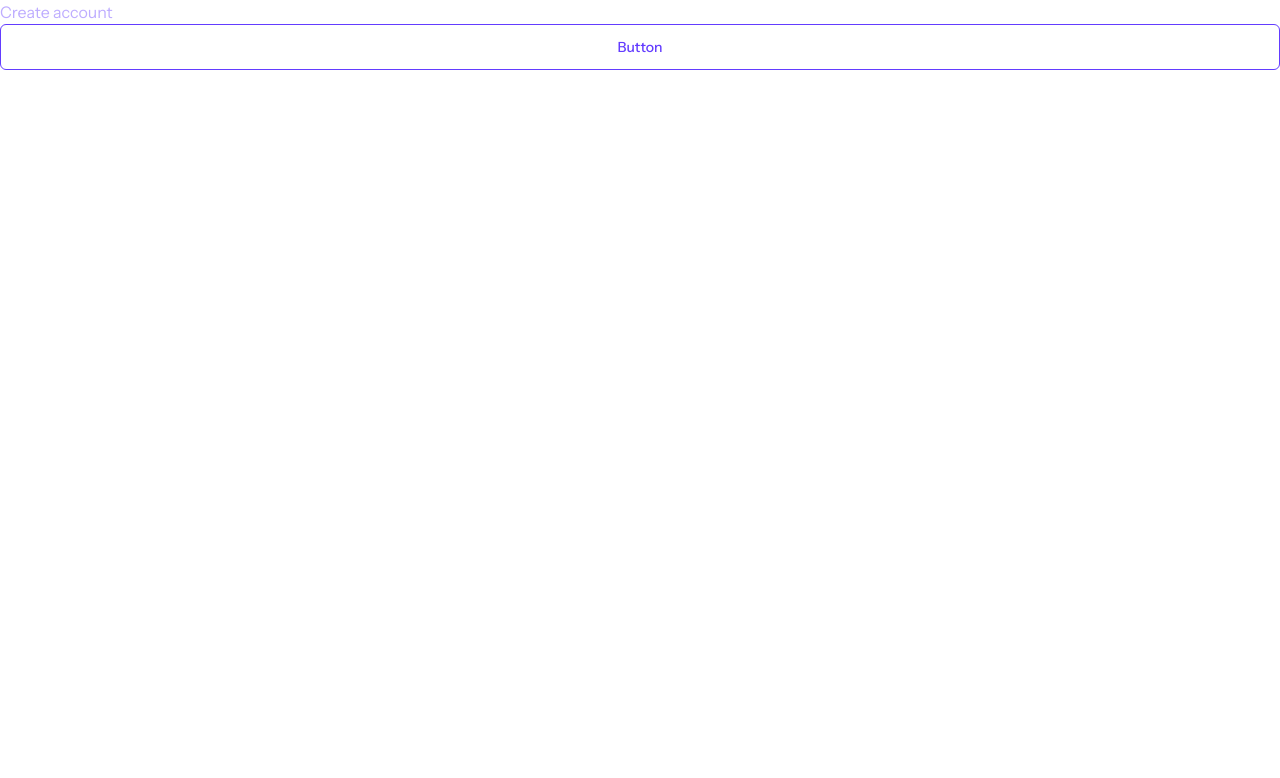
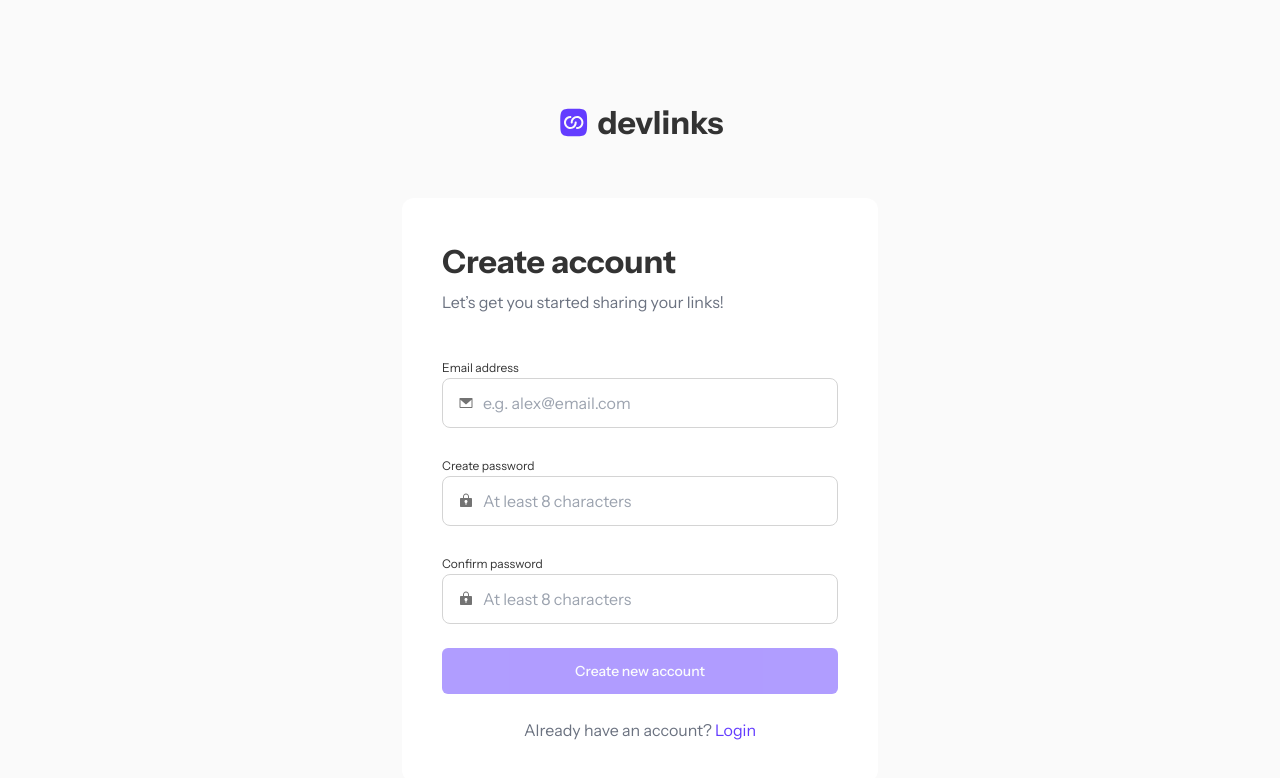
Before and after one commit to kingbary/dev-link, a Next.js app: page /auth/create-account in a window 1280 px wide. Shown: the top 778 px of the page. Built offline with nearby package versions, Linux system fonts and the light colour scheme.

Commit message:
feat: add next-auth

```diff
--- a/app/(auth)/auth/create-account/page.tsx
+++ b/app/(auth)/auth/create-account/page.tsx
@@ -1,8 +1,102 @@
+"use client";
+import AuthLayout from '@/components/ui/AuthLayout'
 import { Button } from '@/components/ui/button'
+import Image from 'next/image'
+import Link from 'next/link'
 import React from 'react'
+import { FieldValues, useForm } from 'react-hook-form'
 
 export default function CreateAccount() {
+    const { register, handleSubmit, formState: { errors, isValid }, watch } = useForm<FieldValues>({ mode: "all" })
+    const onSubmit = (data: FieldValues) => {
+        console.log(data)
+    }
+
+    const password = watch("password");
+
     return (
-        <div className='text-accent'>Create account <Button variant="outline">Button</Button></div>
+        <AuthLayout>
+            <form onSubmit={handleSubmit(onSubmit)}>
+                <div>
+                    <h1 className='text-[32px] font-bold'>Create account</h1>
+                    <p className='text-gray-500 mt-1'>Let’s get you started sharing your links!</p>
+                </div>
+                <div className='flex flex-col gap-6 mt-10'>
+                    <div>
+                        <label htmlFor="email" className={`text-xs mb-2 ${errors?.email ? "text-destructive" : ""}`}>
+                            Email address
+                        </label>
+                        <div className='relative'>
+                            <input
+                                {...register("email", {
+                                    required: "Can't be empty", pattern: {
+                                        value: /^[^\s@]+@[^\s@]+\.[^\s@]+$/,
+                                        message: "Invalid email address"
+                                    }
+                                })}
+                                type="email"
+                                id="email"
+                                className={`w-full py-3 pl-10 pr-[105px] border ${errors?.email ? "border-destructive" : "border-neutral-300"} outline-none rounded-lg focus:shadow-purpleShadow focus:outline-[1px] focus:outline-offset-0 focus:outline-neutral-300`}
+                                placeholder='e.g. alex@email.com'
+                            />
+                            <Image src={"/assets/icons/envelope.svg"} className="absolute top-1/2 left-4 -translate-y-1/2" width={16} height={16} alt='' />
+                            {errors?.email && (
+                                <p className='absolute top-1/2 right-4 -translate-y-1/2 text-destructive text-xs'>{errors?.email.message as string}</p>
+                            )}
+                        </div>
+                    </div>
+                    <div>
+                        <label htmlFor="password" className={`text-xs mb-2 ${errors?.password ? "text-destructive" : ""}`}>
+                            Create password
+                        </label>
+                        <div className='relative'>
+                            <input
+                                {...register("password", {
+                                    required: "Can't be empty",
+                                    minLength: {
+                                        value: 8,
+                                        message: "Password must be at least 8 characters long"
+                                    }
+                                })}
+                                type="password"
+                                id="password"
+                                className={`w-full py-3 px-10 pr-[105px] border ${errors?.password ? "border-destructive" : "border-neutral-300"} outline-none rounded-lg focus:shadow-purpleShadow focus:outline-[1px] focus:outline-offset-0 focus:outline-neutral-300`}
+                                placeholder='At least 8 characters'
+                            />
+                            <Image src={"/assets/icons/lock.svg"} className="absolute top-1/2 left-4 -translate-y-1/2" width={16} height={16} alt='' />
+                            {errors?.password && (
+                                <p className='absolute top-1/2 right-4 -translate-y-1/2 text-destructive text-xs'>{errors?.password.message as string}</p>
+                            )}
+                        </div>
+                    </div>
+                    <div>
+                        <label htmlFor="confirmPassword" className={`text-xs mb-2 ${errors?.confirmPassword ? "text-destructive" : ""}`}>
+                            Confirm password
+                        </label>
+                        <div className='relative'>
+                            <input
+                                {...register("confirmPassword", {
+                                    required: "Can't be empty",
+                                    validate: value =>
+                                        value === password || "Passwords do not match"
+                                })}
+                                type="password"
+                                id="confirmPassword"
+                                className={`w-full py-3 px-10 pr-[105px] border ${errors?.confirmPassword ? "border-destructive" : "border-neutral-300"} outline-none rounded-lg focus:shadow-purpleShadow focus:outline-[1px] focus:outline-offset-0 focus:outline-neutral-300`}
+                                placeholder='At least 8 characters'
+                            />
+                            <Image src={"/assets/icons/lock.svg"} className="absolute top-1/2 left-4 -translate-y-1/2" width={16} height={16} alt='' />
+                            {errors?.confirmPassword && (
+                                <p className='absolute top-1/2 right-4 -translate-y-1/2 text-destructive text-xs'>{errors?.confirmPassword.message as string}</p>
+                            )}
+                        </div>
+                    </div>
+                    <div>
+                        <Button type="submit" disabled={!isValid}>Create new account</Button>
+                    </div>
+                    <p className='text-gray-500 text-center'>Already have an account? <Link href={"/auth/login"} className='text-secondary hover:text-secondary/80'>Login</Link></p>
+                </div>
+            </form>
+        </AuthLayout>
     )
 }
--- a/app/(auth)/auth/login/page.tsx
+++ b/app/(auth)/auth/login/page.tsx
@@ -64,7 +64,7 @@ export default function Login() {
                     <div>
                         <Button type="submit" disabled={!isValid}>Login</Button>
                     </div>
-                    <p className='text-gray-500 text-center'>Don’t have an account? <Link href={"/create-account"} className='text-secondary hover:text-secondary/80'>Create account</Link></p>
+                    <p className='text-gray-500 text-center'>Don’t have an account? <Link href={"/auth/create-account"} className='text-secondary hover:text-secondary/80'>Create account</Link></p>
                 </div>
             </form>
         </AuthLayout>
--- /dev/null
+++ b/app/api/auth/[...nextauth]/route.js
@@ -0,0 +1,6 @@
+import NextAuth from "next-auth";
+import { options } from "./options";
+
+const handler = NextAuth(options);
+
+export { handler as GET, handler as POST };
--- a/package.json
+++ b/package.json
@@ -10,10 +10,12 @@
   },
   "dependencies": {
     "@radix-ui/react-slot": "^1.1.0",
+    "axios": "^1.7.2",
     "class-variance-authority": "^0.7.0",
     "clsx": "^2.1.1",
     "lucide-react": "^0.414.0",
     "next": "14.2.5",
+    "next-auth": "^4.24.7",
     "react": "^18",
     "react-dom": "^18",
     "react-hook-form": "^7.52.1",
```
Also changed, not shown: app/api/auth/[...nextauth]/options.js (added, +61 -0 lines), 2 other files (tests, documents, lock files or other folders).
